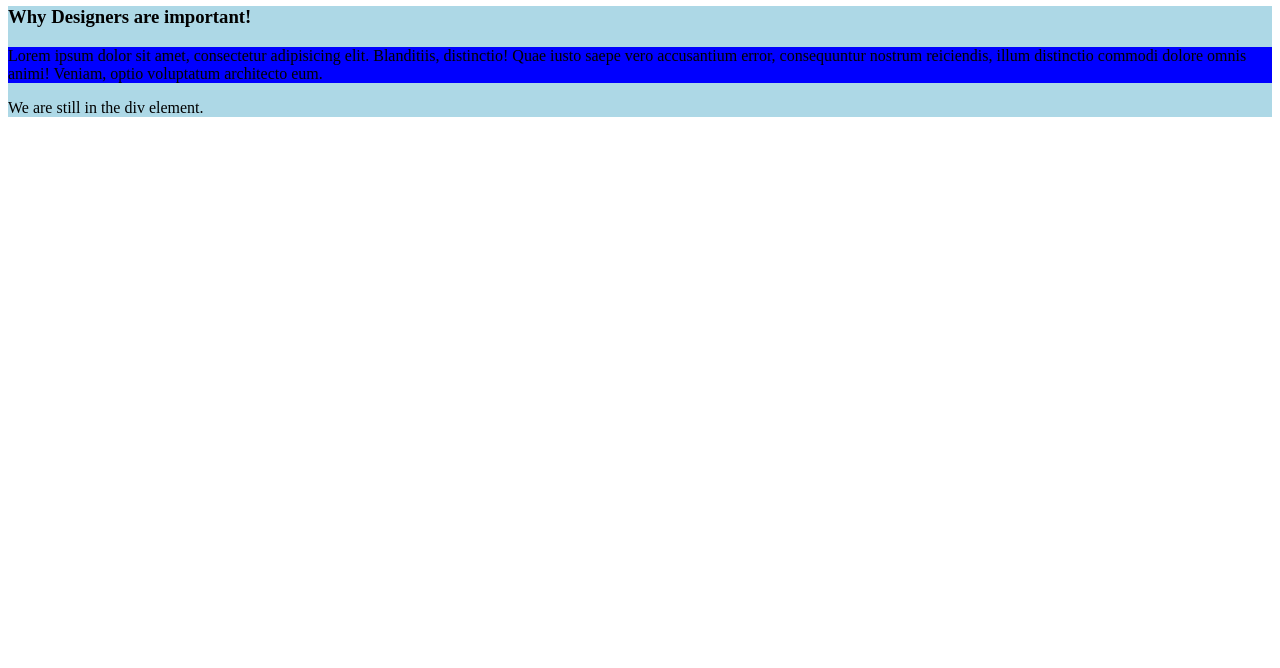
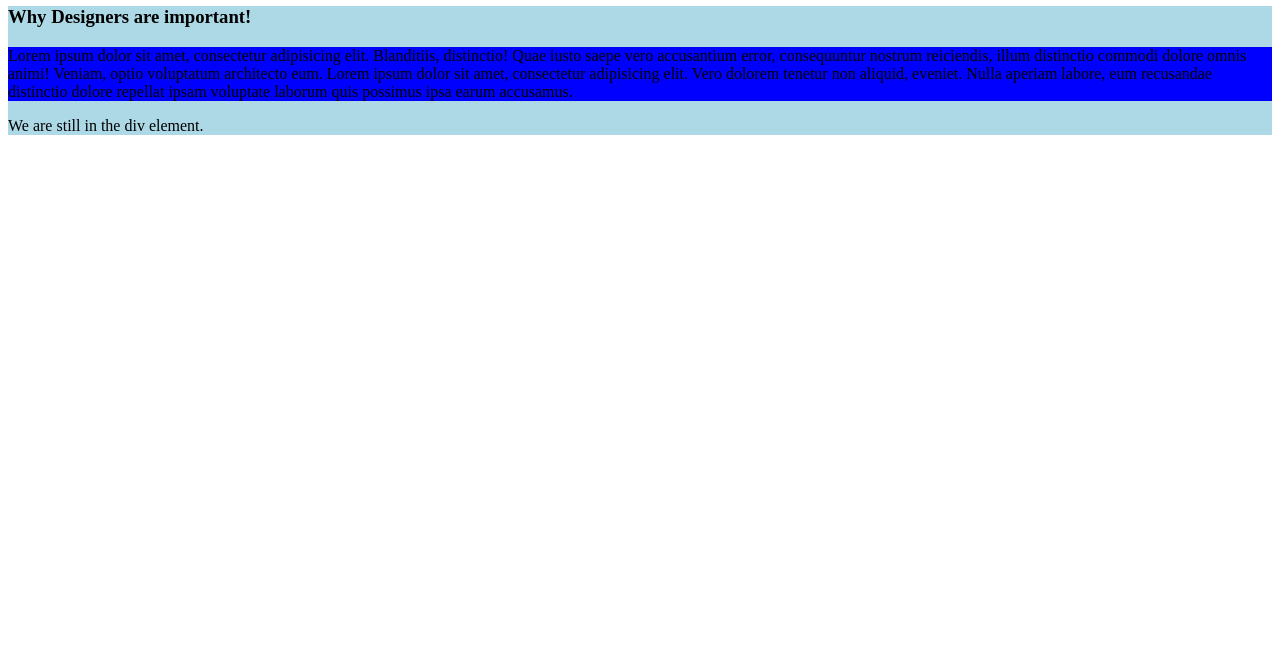
Before and after one commit to chelseascheets/challenge, a plain HTML site: page index.html in a window 1280 px wide. Shown: the part 132-800 px from the top of the page. Drawn offline with Linux system fonts and the light colour scheme.

Commit message:
paragraph text

```diff
--- a/index.html
+++ b/index.html
@@ -24,7 +24,9 @@ p.solid {border-style: solid;}
 <h1 class="solid">A solid border.</h1>
 <div>
 <h3>Why Designers are important!</h3>
-<p>Lorem ipsum dolor sit amet, consectetur adipisicing elit. Blanditiis, distinctio! Quae iusto saepe vero accusantium error, consequuntur nostrum reiciendis, illum distinctio commodi dolore omnis animi! Veniam, optio voluptatum architecto eum.</p>
+<p>Lorem ipsum dolor sit amet, consectetur adipisicing elit. Blanditiis, distinctio! Quae iusto saepe vero accusantium error, consequuntur nostrum reiciendis, illum distinctio commodi dolore omnis animi! Veniam, optio voluptatum architecto eum.
+    Lorem ipsum dolor sit amet, consectetur adipisicing elit. Vero dolorem tenetur non aliquid, eveniet. Nulla aperiam labore, eum recusandae distinctio dolore repellat ipsam voluptate laborum quis possimus ipsa earum accusamus.
+</p>
 We are still in the div element.
 </div>
 
```
